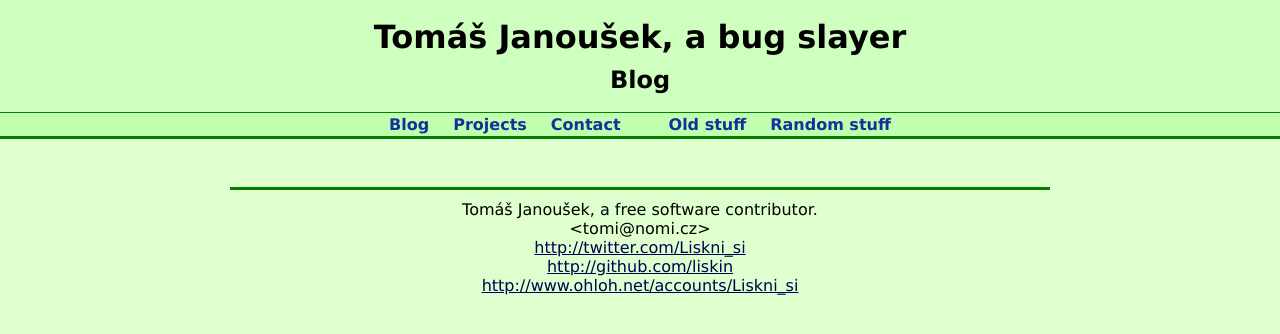
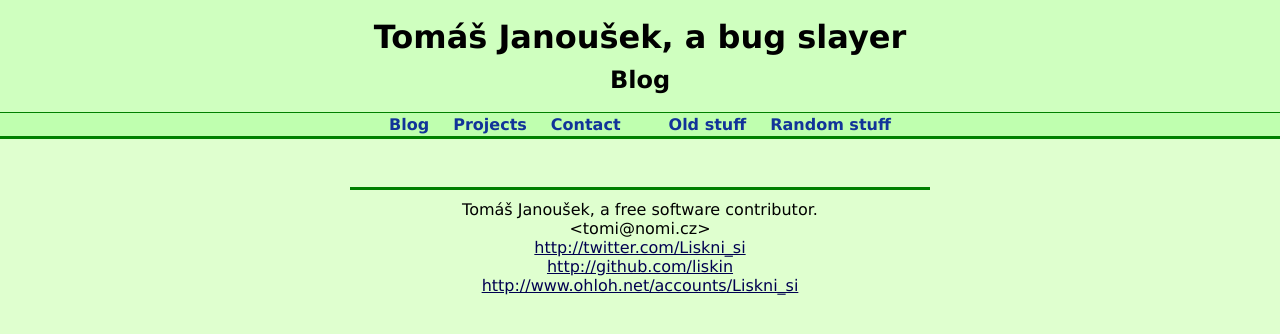
Before and after one commit to liskin/work.lisk.in, a Jekyll site: the page built from index.html, in a window 1280 px wide. Shown: the top 334 px of the page. Built offline with Jekyll 4.4.1, drawn with Linux system fonts in a browser that asks for light colours; Markdown is read by kramdown in place of the engine named in the settings.

Commit message:
blog fixes

```diff
--- a/styles/main.css
+++ b/styles/main.css
@@ -75,12 +75,12 @@
 
 div#content {
     margin: 3em auto;
-    max-width: 50em;
+    max-width: 35em;
 }
 
 div#paticka {
     margin: 2em auto 0;
-    max-width: 50em;
+    max-width: 35em;
     padding: 10px;
     border-top: green 3px solid;
     text-align: center;
@@ -128,6 +128,6 @@
 }
 
 ul.posts span {
-    color: #aaa;
+    color: #333;
     font-family: monospace;
 }
```
Also changed, not shown: 1 other file.
